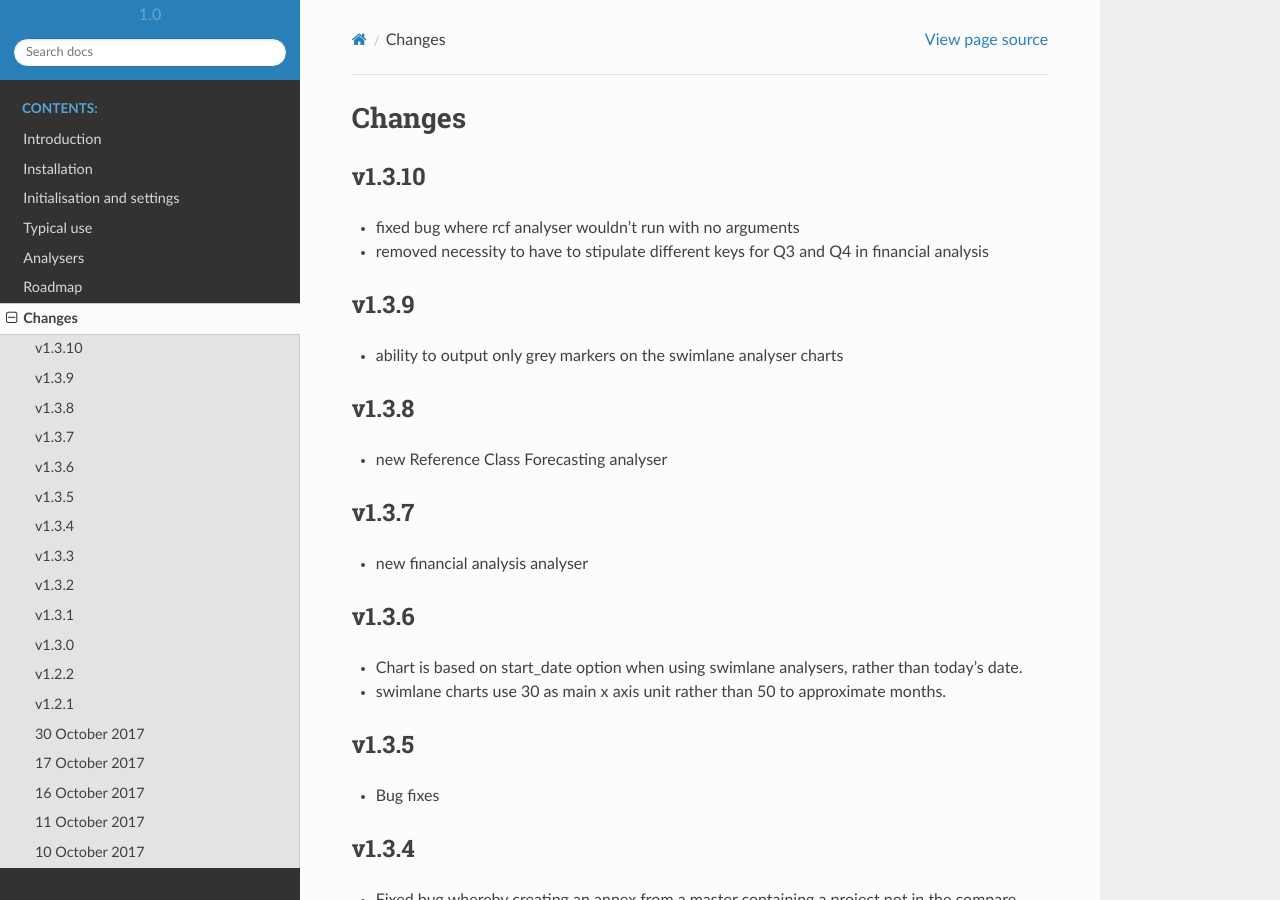
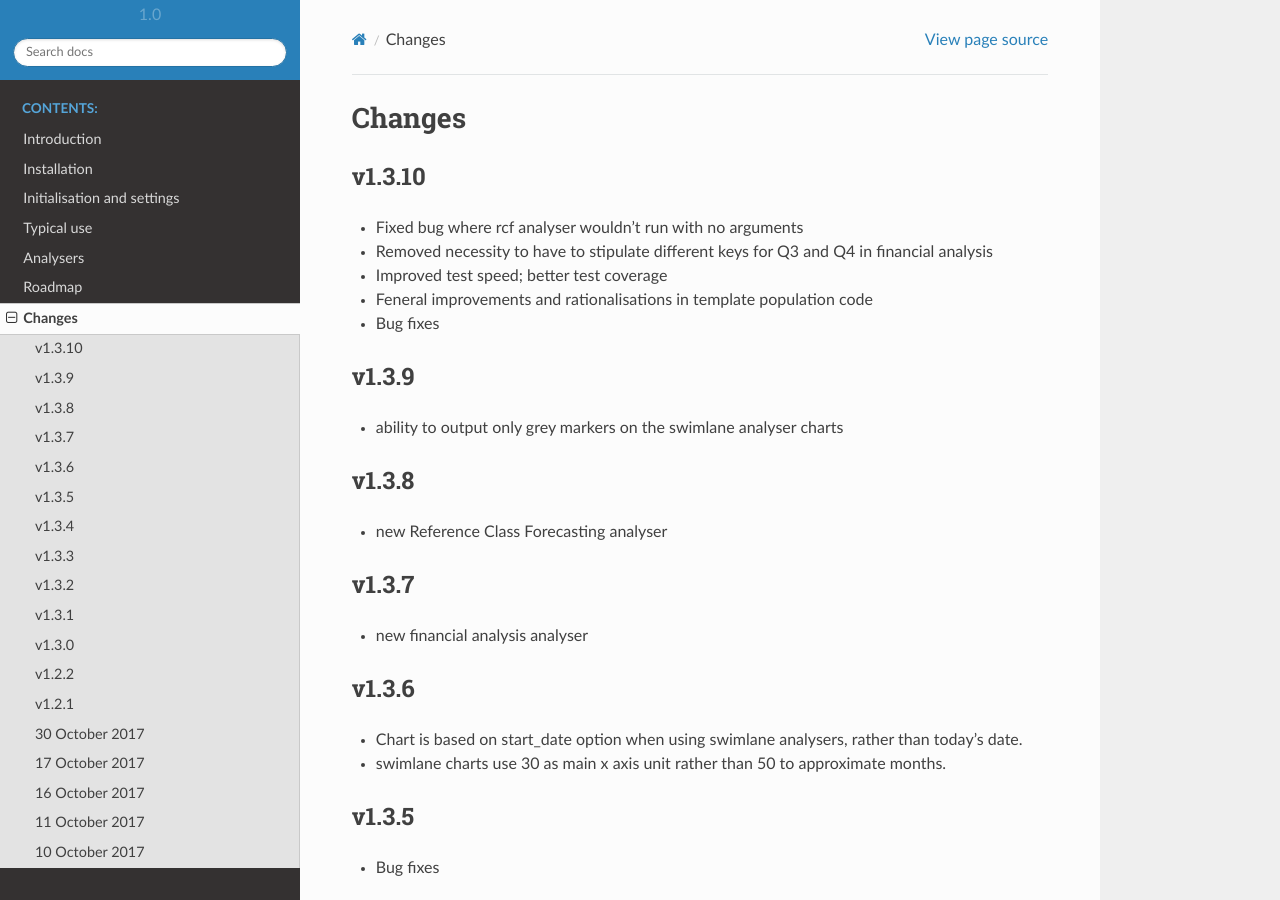
Before and after one commit to yulqen/bcompiler, a Sphinx documentation site: the page built from docs/changes.rst, in a window 1280 px wide and 900 px high. Built offline with Sphinx 7.4.7 and the Read the Docs theme 2.0.0, drawn with Linux system fonts in a browser that asks for light colours.

Commit message:
changes to changes

```diff
--- a/docs/changes.rst
+++ b/docs/changes.rst
@@ -4,10 +4,12 @@ Changes
 v1.3.10
 ######
 
-* fixed bug where rcf analyser wouldn't run with no arguments
-* removed necessity to have to stipulate different keys for Q3 and Q4 in financial
+* Fixed bug where rcf analyser wouldn't run with no arguments
+* Removed necessity to have to stipulate different keys for Q3 and Q4 in financial
   analysis
-
+* Improved test speed; better test coverage
+* Feneral improvements and rationalisations in template population code
+* Bug fixes
 
 v1.3.9
 ######
```
